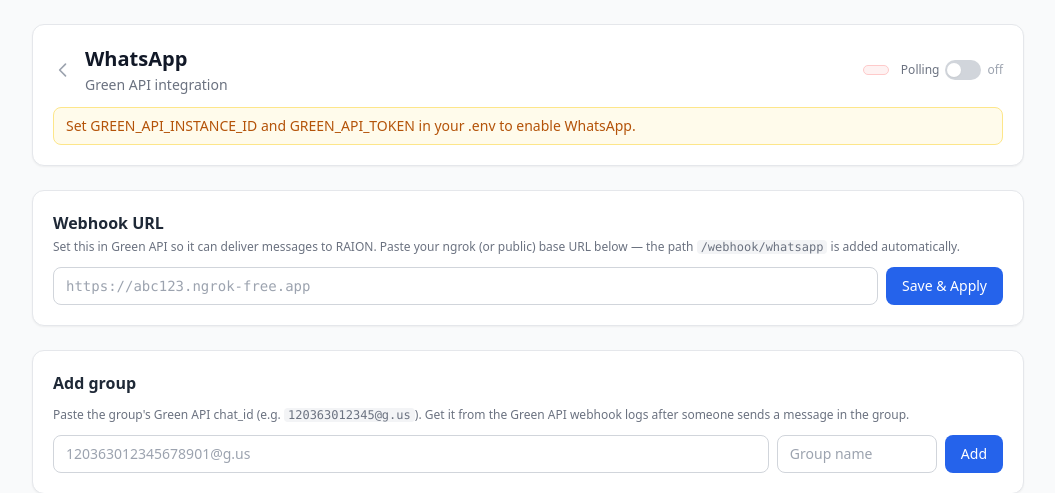
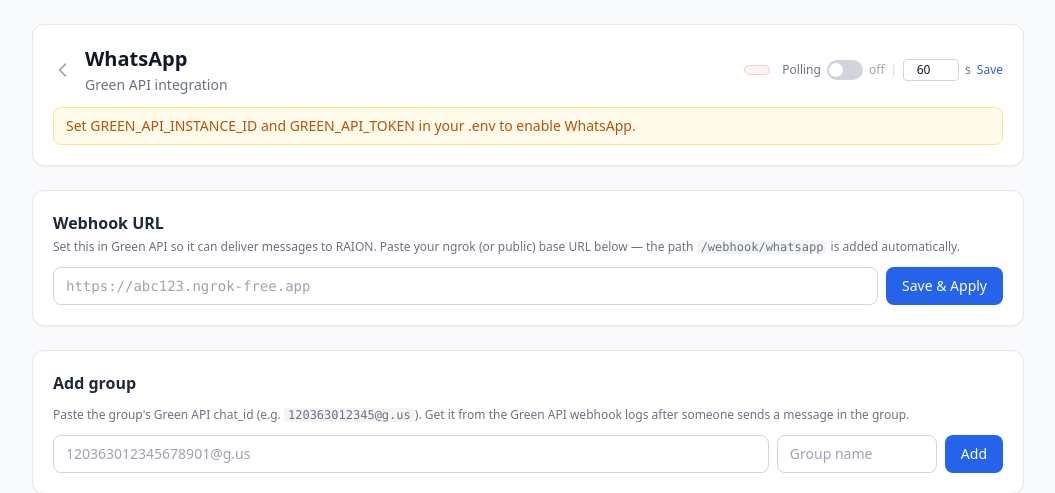
Before and after one commit to Maharshi-n/btp-assistant, a FastAPI app: template app/web/templates/whatsapp.html in a window 1280 px wide. Shown: the top 493 px of the page, without its empty margins (112-1167 px from the left). Run offline with FastAPI, Linux system fonts and the light colour scheme; the template is opened without the code that fills it, so the values that code supplies are empty; parts of the project's set-up code (start-up, migrations or seed data) failed here and were passed over; some libraries are stand-ins or nearby versions.

Commit message:
feat: configurable WhatsApp poll interval via UI

```diff
--- a/app/web/routes/whatsapp.py
+++ b/app/web/routes/whatsapp.py
@@ -865,8 +865,16 @@ async def set_webhook_url(payload: WebhookUrlPayload, _user=Depends(require_user
 
 @router.get("/api/whatsapp/polling")
 async def get_polling_status(_user=Depends(require_user)):
-    from app.automations.runtime import get_wa_polling_enabled
-    return {"enabled": get_wa_polling_enabled()}
+    from app.automations.runtime import get_wa_poll_interval, get_wa_polling_enabled
+    return {"enabled": get_wa_polling_enabled(), "interval": get_wa_poll_interval()}
+
+
+@router.post("/api/whatsapp/polling/interval")
+async def set_polling_interval(body: dict, _user=Depends(require_user)):
+    from app.automations.runtime import set_wa_poll_interval
+    seconds = int(body.get("seconds", 60))
+    set_wa_poll_interval(seconds)
+    return {"interval": seconds}
 
 
 @router.post("/api/whatsapp/polling/toggle")
--- a/app/web/templates/whatsapp.html
+++ b/app/web/templates/whatsapp.html
@@ -33,6 +33,13 @@
             <span id="polling-knob" class="inline-block h-3.5 w-3.5 rounded-full bg-white shadow-sm transition-transform translate-x-0.5"></span>
           </button>
           <span id="polling-status-text" class="text-xs text-gray-400">off</span>
+          <span class="text-xs text-gray-300">|</span>
+          <input id="poll-interval" type="number" min="10" step="5" value="60"
+                 class="w-14 border border-gray-300 rounded px-1.5 py-0.5 text-xs text-center focus:outline-none focus:ring-1 focus:ring-blue-500"
+                 title="Poll interval in seconds (min 10)"/>
+          <span class="text-xs text-gray-500">s</span>
+          <button onclick="savePollInterval()"
+                  class="text-xs text-blue-600 hover:text-blue-800 transition-colors">Save</button>
         </div>
       </div>
     </div>
@@ -198,6 +205,19 @@ async function loadPollingState() {
     const r = await fetch('/api/whatsapp/polling');
     const d = await r.json();
     setPollingUI(d.enabled);
+    if (d.interval) document.getElementById('poll-interval').value = d.interval;
+  } catch {}
+}
+
+async function savePollInterval() {
+  const seconds = parseInt(document.getElementById('poll-interval').value);
+  if (isNaN(seconds) || seconds < 10) { alert('Minimum interval is 10 seconds.'); return; }
+  try {
+    await fetch('/api/whatsapp/polling/interval', {
+      method: 'POST',
+      headers: {'Content-Type': 'application/json'},
+      body: JSON.stringify({seconds}),
+    });
   } catch {}
 }
 
```
Also changed, not shown: app/automations/runtime.py (+10 -0 lines).
